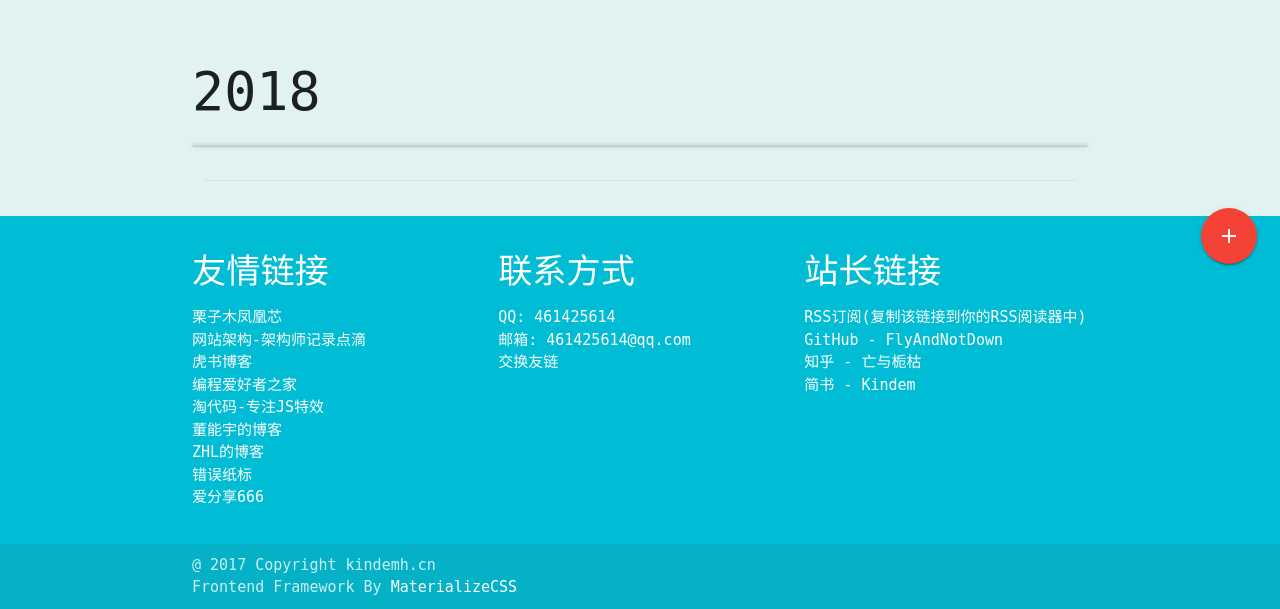
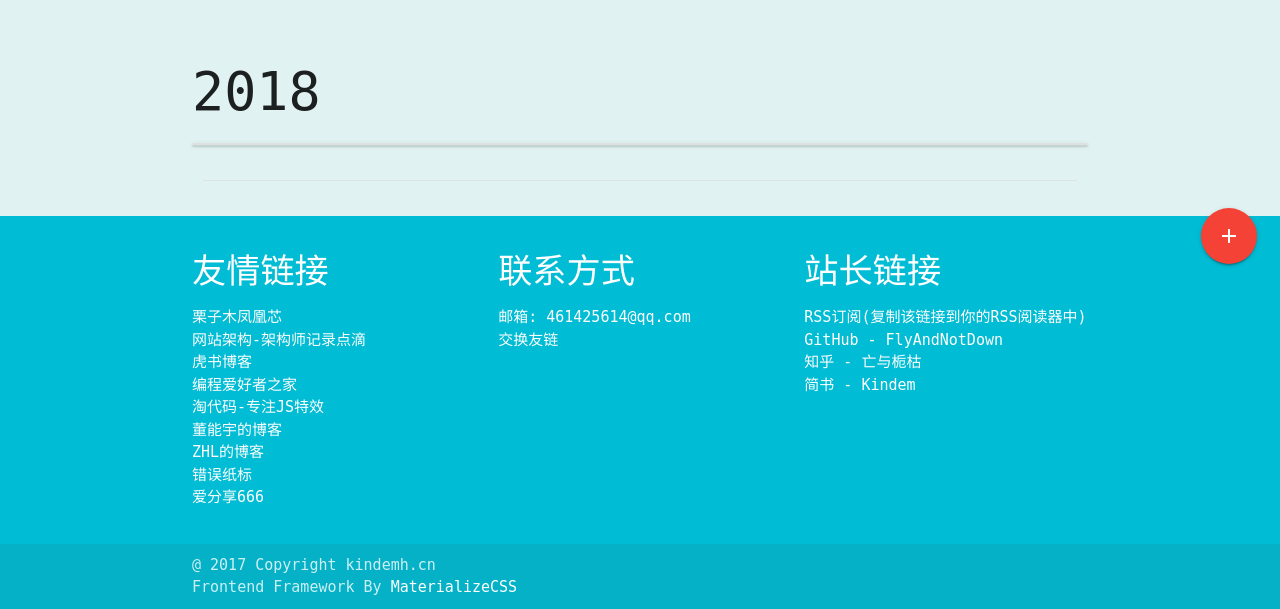
Before and after one commit to FlyAndNotDown/Blog, a Django app: page /archive in a window 1280 px wide. Shown: the part 513-1122 px from the top of the page. Run offline with Django 3.2, Linux system fonts and the light colour scheme; data that the repository does not hold is empty; some libraries are stand-ins or nearby versions.

Commit message:
* add: 去掉qq

```diff
--- a/templates/base.html
+++ b/templates/base.html
@@ -68,7 +68,7 @@
                 </div>
                 <div class="col s12 m6 l4 xl4">
                     <h4>联系方式</h4>
-                    <p>QQ: 461425614<br>
+                    <p>
                         邮箱: <a href="mailto:461425614@qq.com" class="white-text">461425614@qq.com</a><br>
                         <a class="white-text" href="mailto:461425614@qq.com">交换友链</a>
                     </p>
```
